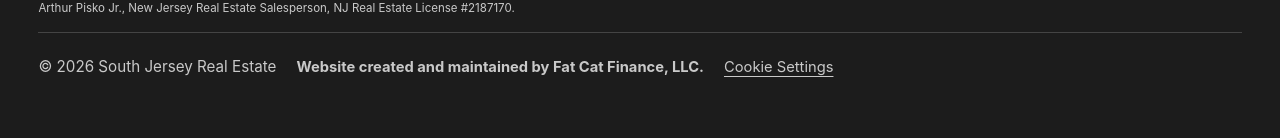
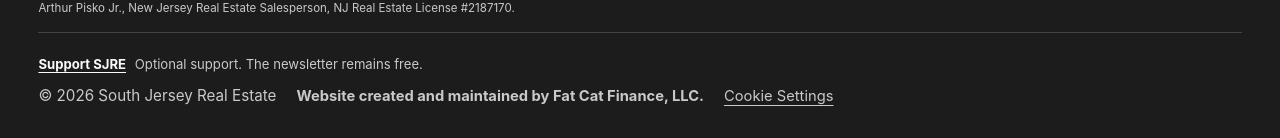
Before and after one commit to piskooooo/southjerseyreal.estate, a React (Vite) app: page / in a window 1280 px wide. Shown: the part 2039-2177 px from the top of the page. Before the commit the page ends 2152 px from the top, so only its background shows below. Built offline with nearby package versions, Linux system fonts and the light colour scheme; no server answers; the database is empty.

Commit message:
feat: add optional SJRE support link

```diff
--- a/src/components/Footer.tsx
+++ b/src/components/Footer.tsx
@@ -42,6 +42,17 @@ export function Footer({ content, navigate, onManagePrivacy }: FooterProps) {
           <FairHousingNotice navigate={navigate} />
         </div>
         <div className="site-footer-meta">
+          <p className="site-footer-support">
+            <a
+              href={content.supportHref}
+              target="_blank"
+              rel="noreferrer"
+              onClick={() => trackLinkClick(content.supportHref, content.supportLabel, "footer_support")}
+            >
+              {content.supportLabel}
+            </a>
+            <span>{content.supportNote}</span>
+          </p>
           <p>{content.copyright}</p>
           <p className="site-footer-disclosure">
             <a
--- a/src/content/siteEditor.ts
+++ b/src/content/siteEditor.ts
@@ -43,6 +43,9 @@ export type SitewideContent = {
     copyright: string;
     creatorCredit: string;
     creatorHref: string;
+    supportLabel: string;
+    supportHref: string;
+    supportNote: string;
     cookieSettingsLabel: string;
     linkGroups: Array<{ label: string; links: SiteLink[] }>;
   };
@@ -110,6 +113,9 @@ export const sitewideSeed: SitewideContent = {
     copyright: "© 2026 South Jersey Real Estate",
     creatorCredit: "Website created and maintained by Fat Cat Finance, LLC.",
     creatorHref: "https://fatcat.finance",
+    supportLabel: "Support SJRE",
+    supportHref: "https://ko-fi.com/southjerseyrealestate?utm_source=southjerseyreal.estate&utm_medium=website&utm_campaign=sjre_support",
+    supportNote: "Optional support. The newsletter remains free.",
     cookieSettingsLabel: "Cookie Settings",
     linkGroups: footerLinkGroups.map((group) => ({
       label: group.label,
@@ -372,7 +378,7 @@ export function normalizeManagedContent(pageKey: string, value: unknown): Manage
   return normalizeAgainstSeed(value, seed) as ManagedContent;
 }
 
-const linkFieldNames = new Set(["creatorHref", "followupPath", "href", "path", "phoneHref"]);
+const linkFieldNames = new Set(["creatorHref", "supportHref", "followupPath", "href", "path", "phoneHref"]);
 const imageFieldNames = new Set(["image", "src", "thumbnail"]);
 
 function isAllowedManagedUrl(value: string, imageOnly: boolean) {
--- a/src/styles.css
+++ b/src/styles.css
@@ -2183,6 +2183,26 @@ p a:focus-visible {
   gap: 0.35rem 1.25rem;
 }
 
+.site-footer .site-footer-support {
+  display: flex;
+  flex: 1 0 100%;
+  flex-wrap: wrap;
+  align-items: baseline;
+  gap: 0.25rem 0.55rem;
+  font-size: 0.82rem;
+}
+
+.site-footer .site-footer-support a {
+  color: var(--footer-text);
+  font-size: inherit;
+  font-weight: 750;
+  text-decoration: underline;
+}
+
+.site-footer .site-footer-support span {
+  color: var(--footer-muted);
+}
+
 .fair-housing-notice {
   display: flex;
   align-items: flex-start;
```
Also changed, not shown: 4 other files (tests, documents, lock files or other folders).
